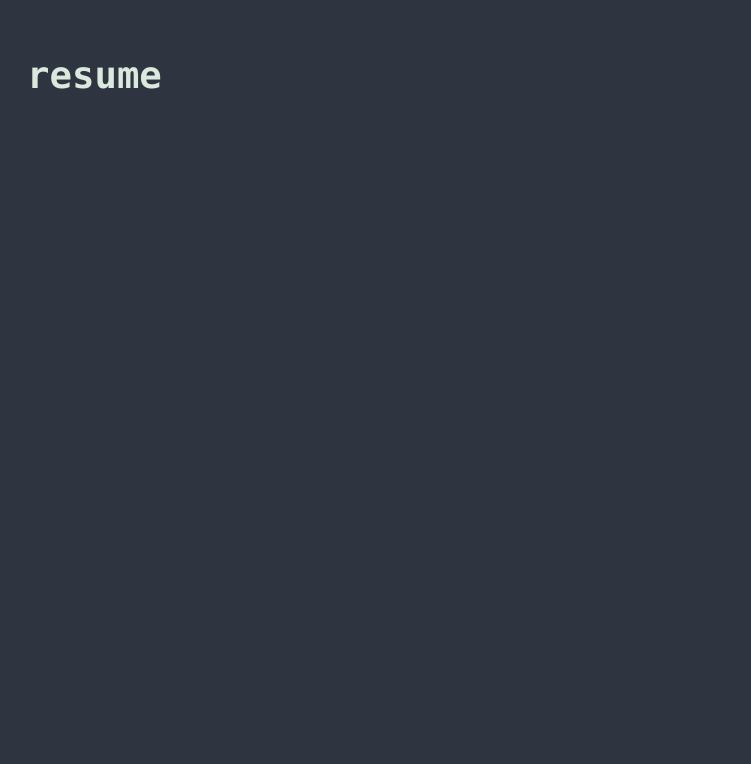
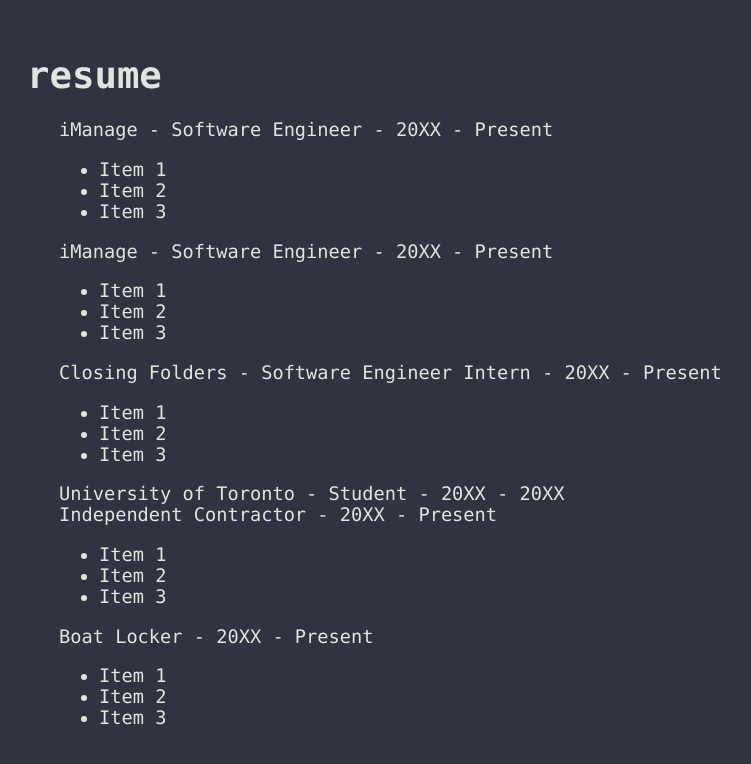
Before and after one commit to sebhein/sebhein.github.io, a plain HTML site: page pages/resume.html in a window 1280 px wide. Shown: the whole page, without its empty margins (223-974 px from the left). Drawn offline with Linux system fonts and the light colour scheme.

Commit message:
try some things

```diff
--- a/main.css
+++ b/main.css
@@ -30,3 +30,16 @@
     color: var(--dark-green);
     text-decoration: none;
 }
+
+
+.resume-outline {
+  margin: 1rem;
+  padding-left: 1rem;
+  border-left: 1px solid var(--light-blue);
+  border-width: 0 1px 0 0;
+  border-style: solid;
+  -webkit-border-image: -webkit-linear-gradient(0deg, rgba(0, 0, 0, 1), var(--green-white), rgba(0, 0, 0, 1));
+  -moz-border-image: -moz-linear-gradient(0deg, rgba(0, 0, 0, 1), var(--green-white), rgba(0, 0, 0, 1));
+  -o-border-image: -o-linear-gradient(0deg, rgba(0, 0, 0, 1), var(--green-white), rgba(0, 0, 0, 1));
+  border-image: linear-gradient(0deg, rgba(0, 0, 0, 1), var(--green-white), rgba(0, 0, 0, 1));
+}
--- a/pages/resume.html
+++ b/pages/resume.html
@@ -5,5 +5,50 @@
   </head>
   <body>
     <h1>resume</h1>
+    <div class="resume-outline">
+      <div class="resume-section">
+        iManage - Software Engineer - 20XX - Present
+        <ul>
+          <li>Item 1</li>
+          <li>Item 2</li>
+          <li>Item 3</li>
+        </ul>
+      </div>
+      <div class="resume-section">
+        iManage - Software Engineer - 20XX - Present
+        <ul>
+          <li>Item 1</li>
+          <li>Item 2</li>
+          <li>Item 3</li>
+        </ul>
+      </div>
+      <div class="resume-section">
+        Closing Folders - Software Engineer Intern - 20XX - Present
+        <ul>
+          <li>Item 1</li>
+          <li>Item 2</li>
+          <li>Item 3</li>
+        </ul>
+      </div>
+      <div class="resume-section">
+        University of Toronto - Student - 20XX - 20XX
+      </div>
+      <div class="resume-section">
+        Independent Contractor - 20XX - Present
+        <ul>
+          <li>Item 1</li>
+          <li>Item 2</li>
+          <li>Item 3</li>
+        </ul>
+      </div>
+      <div class="resume-section">
+        Boat Locker - 20XX - Present
+        <ul>
+          <li>Item 1</li>
+          <li>Item 2</li>
+          <li>Item 3</li>
+        </ul>
+      </div>
+    </div>
   </body>
 </html>
```
